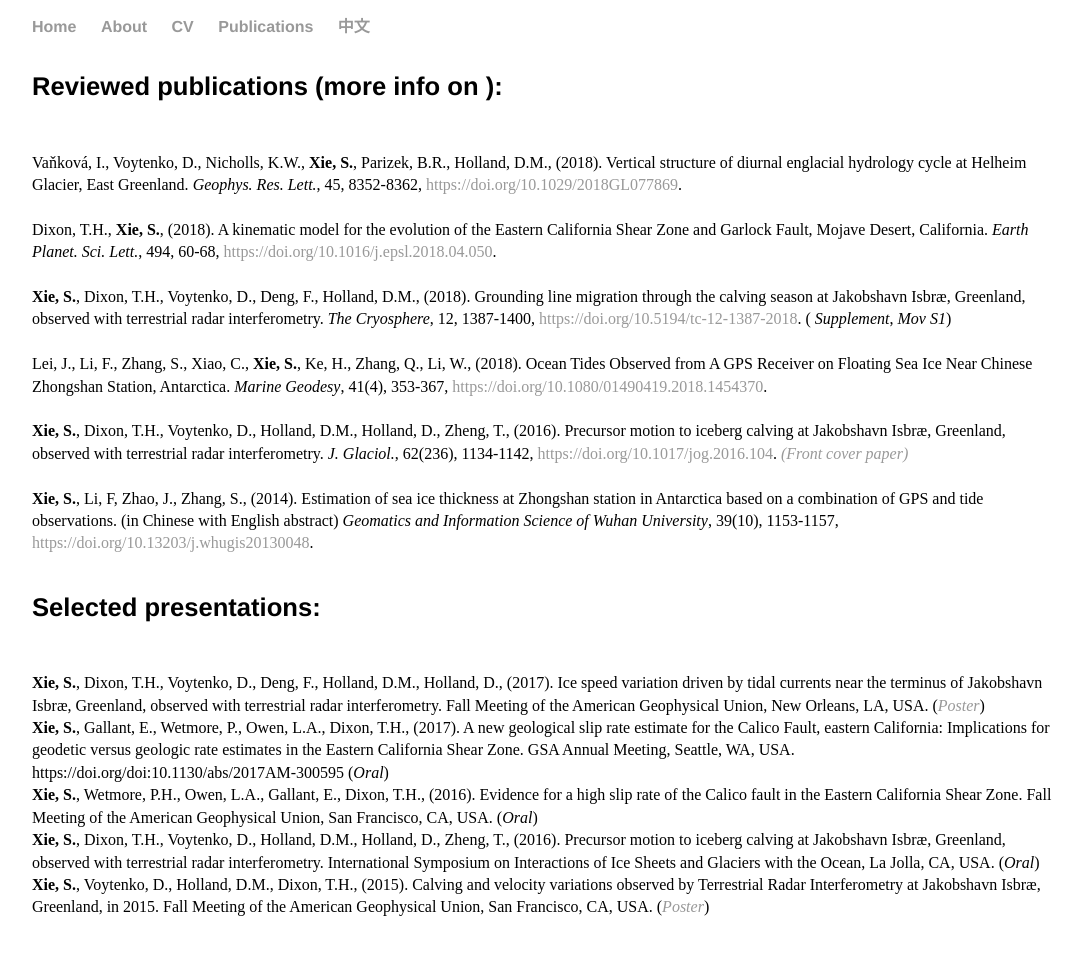
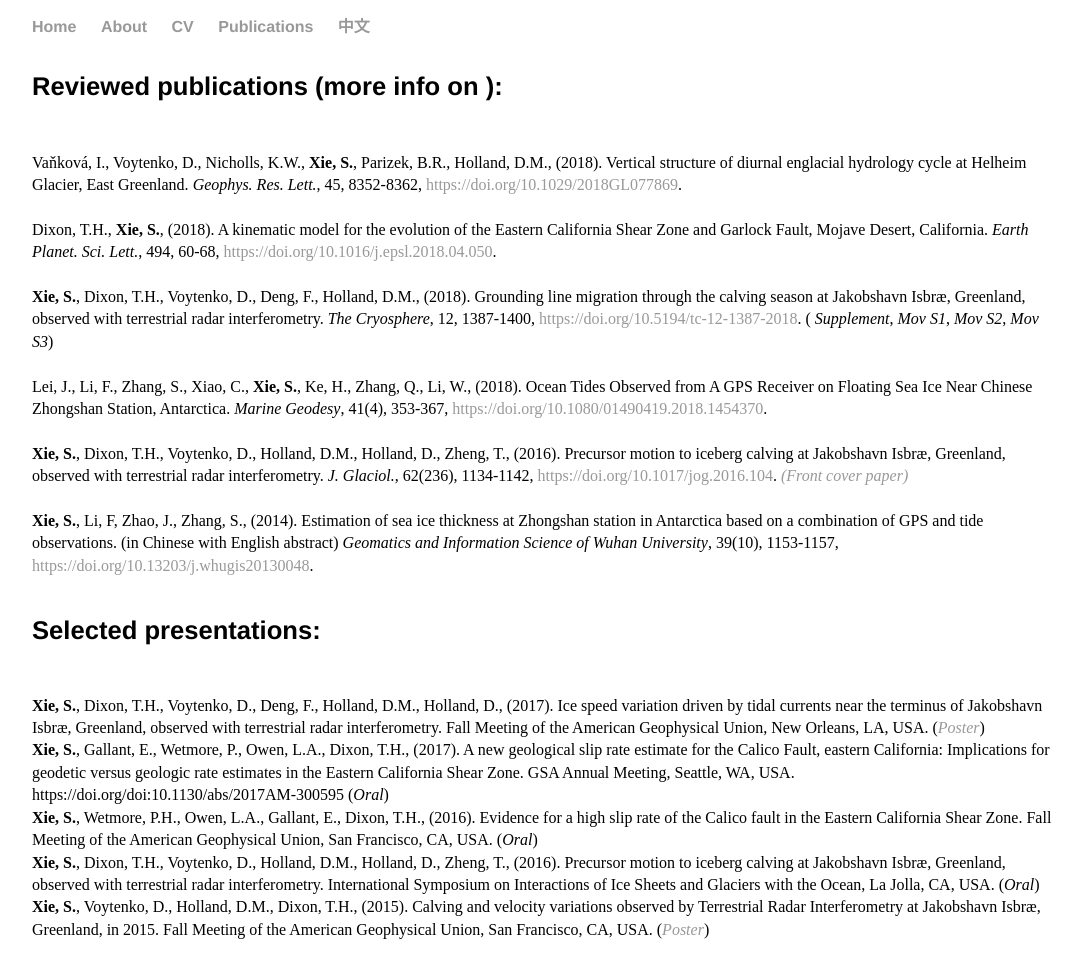
Before and after one commit to suruixie/suruixie.github.io, a Jekyll site: the page built from publications/index.html, in a window 1280 px wide. Shown: the whole page, without its empty margins (96-1178 px from the left). Built offline with Jekyll 4.4.1, drawn with Linux system fonts in a browser that asks for light colours; a style sheet for code colours, icons or effects is not loaded; before the commit the page ends 935 px from its top, so only the background shows below that.

Commit message:
Update index.html

```diff
--- a/publications/index.html
+++ b/publications/index.html
@@ -10,7 +10,7 @@
 		<br style="line-height:0.1em">
 		Dixon, T.H., <strong>Xie, S.</strong>, (2018). A kinematic model for the evolution of the Eastern California Shear Zone and Garlock Fault, Mojave Desert, California. <em>Earth Planet. Sci. Lett.</em>, 494, 60-68, <a href="https://doi.org/10.1016/j.epsl.2018.04.050">https://doi.org/10.1016/j.epsl.2018.04.050</a>.  <br>
 		<br style="line-height:0.1em">
-		<strong>Xie, S.</strong>, Dixon, T.H., Voytenko, D., Deng, F., Holland, D.M., (2018). Grounding line migration through the calving season at Jakobshavn Isbræ, Greenland, observed with terrestrial radar interferometry. <em>The Cryosphere</em>, 12, 1387-1400, <a href="https://doi.org/10.5194/tc-12-1387-2018">https://doi.org/10.5194/tc-12-1387-2018</a>. (<em><a href="../suppl/2018/Xie_2018_TC_supp.pdf" style="color:#000000;"> Supplement</a></em>, <em><a href="../suppl/2018/Xie18_movS1_2012.mp4" style="color:#000000;"> Mov S1</a></em>) <br>
+		<strong>Xie, S.</strong>, Dixon, T.H., Voytenko, D., Deng, F., Holland, D.M., (2018). Grounding line migration through the calving season at Jakobshavn Isbræ, Greenland, observed with terrestrial radar interferometry. <em>The Cryosphere</em>, 12, 1387-1400, <a href="https://doi.org/10.5194/tc-12-1387-2018">https://doi.org/10.5194/tc-12-1387-2018</a>. (<em><a href="../suppl/2018/Xie_2018_TC_supp.pdf" style="color:#000000;"> Supplement</a></em>, <em><a href="../suppl/2018/Xie18_movS1_2012.mp4" style="color:#000000;"> Mov S1</a></em>, <em><a href="../suppl/2018/Xie18_movS1_2015.mp4" style="color:#000000;"> Mov S2</a></em>, <em><a href="../suppl/2018/Xie18_movS1_2016.mp4" style="color:#000000;"> Mov S3</a></em>) <br>
 		<br style="line-height:0.1em">
 		Lei, J., Li, F., Zhang, S., Xiao, C., <strong>Xie, S.</strong>, Ke, H., Zhang, Q., Li, W., (2018). Ocean Tides Observed from A GPS Receiver on Floating Sea Ice Near Chinese Zhongshan Station, Antarctica. <em>Marine Geodesy</em>, 41(4), 353-367, <a href="https://doi.org/10.1080/01490419.2018.1454370">https://doi.org/10.1080/01490419.2018.1454370</a>.  <br>
 		<br style="line-height:0.1em">
```
